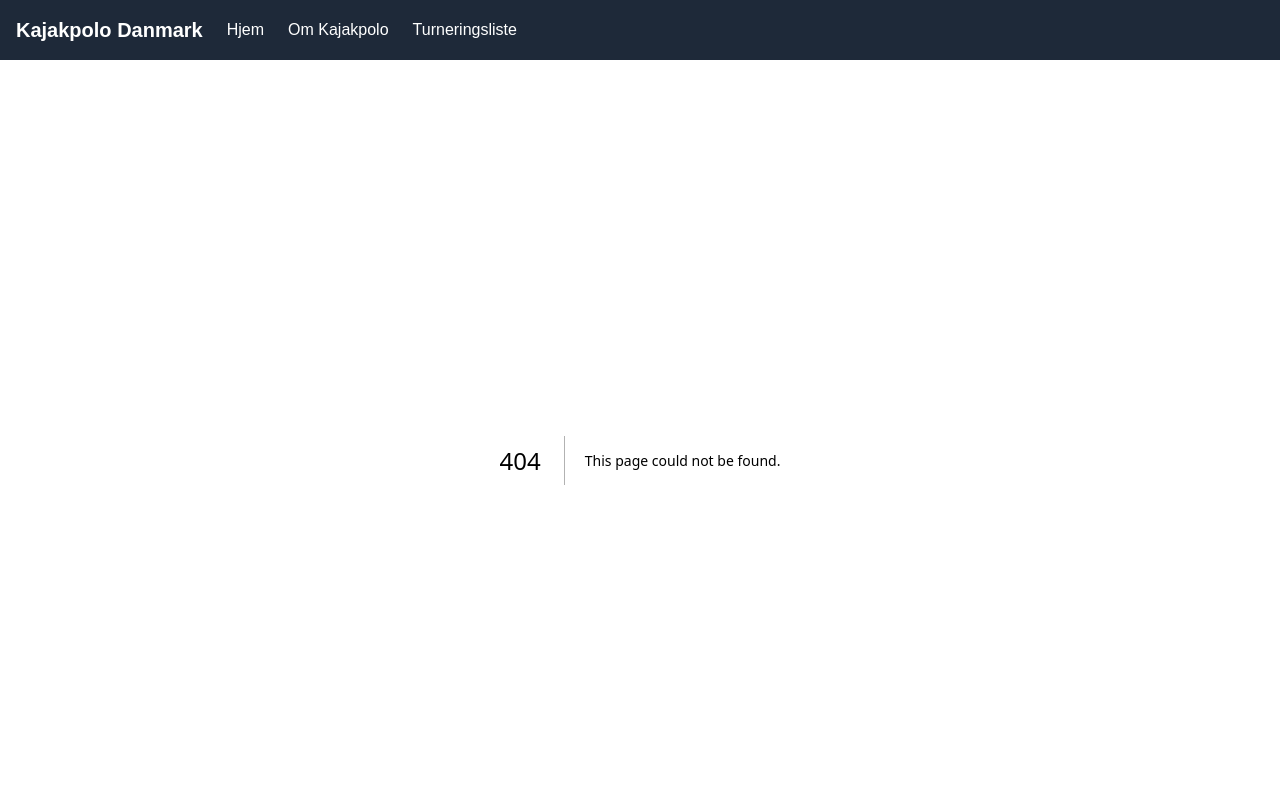
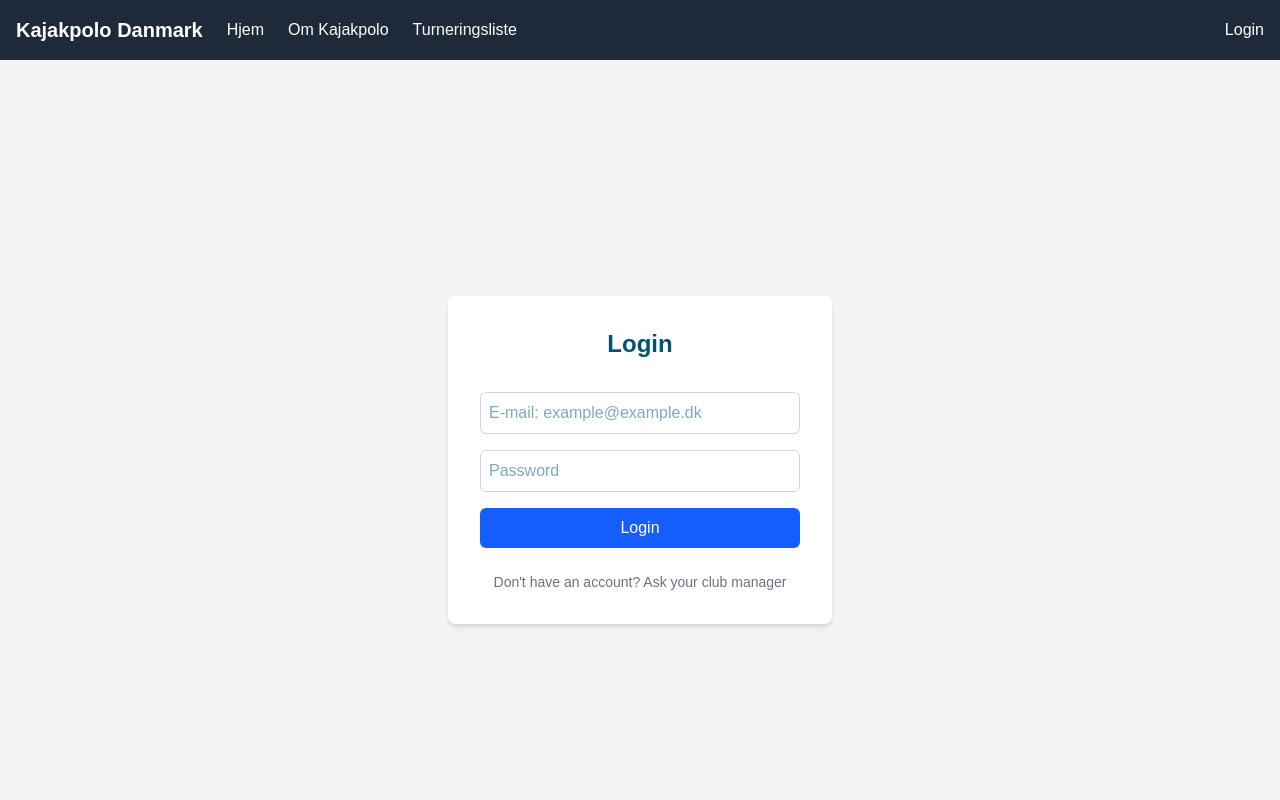
Before and after one commit to TacoKarl/kpolo, a Next.js app in the folder frontend/: page /login in a window 1280 px wide. Before the commit this address had no page. Shown: the top 800 px of the page. Built offline with nearby package versions, Linux system fonts and the light colour scheme.

Commit message:
frontend til login siden
Et logo bliver vist når du er logget ind enten med en avatar eller dine initialer

næste step, håndter rent faktisk login og signup

```diff
--- a/frontend/src/app/components/navbar.tsx
+++ b/frontend/src/app/components/navbar.tsx
@@ -1,10 +1,30 @@
 // app/components/Navbar.jsx
+'use client';
 import Link from 'next/link';
+import {useEffect, useState} from "react";
 
 export default function Navbar() {
+
+  const [user, setUser] = useState(null);
+
+  useEffect(() => {
+    // Her kan du hente brugerdata fra fx session eller API
+    // Eksempel:
+    // setUser({ name: "Robie Diangson", avatarUrl: null });
+  }, []);
+
+  const getInitials = (name) => {
+    const parts = name.trim().split(' ');
+    if (parts.length === 1) return parts[0][0].toUpperCase();
+    const first = parts[0][0];
+    const last = parts[parts.length - 1][0];
+    return (first + last).toUpperCase();
+  };
+
   return (
     <nav className="sticky top-0 left-0 z-50 bg-gray-800 p-4 w-full">
-      <div className="container mx-auto flex gap-6 items-center">
+      <div className="container mx-auto flex justify-between items-center">
+      <div className="flex gap-6 items-center">
         <Link href="/" className="text-white text-xl font-bold">
           Kajakpolo Danmark
         </Link>
@@ -14,6 +34,22 @@ export default function Navbar() {
           <li><Link href="/turneringsliste" className="text-white">Turneringsliste</Link></li>
         </ul>
       </div>
+      <div className="flex items-center gap-4">
+        {user ? (
+            <Link href="/profil" className="flex items-center gap-2 bg-gray-700 rounded-full text-white">
+              {user.avatarUrl ? (
+                  <img src={user.avatarUrl} alt="Profilbillede" className="w-8 h-8 rounded-full" />
+              ) : (
+                  <span className="w-8 h-8 rounded-full bg-gray-500 flex items-center justify-center">
+                  {getInitials(user.name)}
+                </span>
+              )}
+            </Link>
+        ) : (
+            <Link href="/login" className="text-white">Login</Link>
+        )}
+      </div>
+      </div>
     </nav>
   );
 }
--- /dev/null
+++ b/frontend/src/app/login/page.tsx
@@ -0,0 +1,54 @@
+'use client';
+
+import {useState} from "react";
+
+export default function LoginPage() {
+    const [email, setEmail] = useState('');
+    const [password, setPassword] = useState('');
+
+    const handleSubmit = (e) => {
+        e.preventDefault();
+        console.log('Login med:');
+        // Her kan du kalde dit login API
+    };
+
+    return (
+        <div className="min-h-screen flex items-center justify-center bg-gray-100">
+            <form
+                onSubmit={handleSubmit}
+                className="bg-white p-8 rounded-lg shadow-md w-full max-w-sm flex flex-col gap-4"
+            >
+                <h1 className="text-2xl font-bold text-center mb-4">Login</h1>
+
+                <input
+                    type="email"
+                    placeholder="E-mail: example@example.dk"
+                    value={email}
+                    onChange={(e) => setEmail(e.target.value)}
+                    className="border border-gray-300 rounded-md p-2 focus:outline-none focus:ring-2 focus:ring-blue-500"
+                    required
+                />
+
+                <input
+                    type="password"
+                    placeholder="Password"
+                    value={password}
+                    onChange={(e) => setPassword(e.target.value)}
+                    className="border border-gray-300 rounded-md p-2 focus:outline-none focus:ring-2 focus:ring-blue-500"
+                    required
+                />
+
+                <button
+                    type="submit"
+                    className="bg-blue-600 text-white p-2 rounded-md hover:bg-blue-700 transition cursor-pointer"
+                >
+                    Login
+                </button>
+
+                <p className="text-center text-gray-500 text-sm mt-2">
+                    Don&apos;t have an account? Ask your club manager
+                </p>
+            </form>
+        </div>
+    )
+}
```
Also changed, not shown: 2 other files (tests, documents, lock files or other folders).
